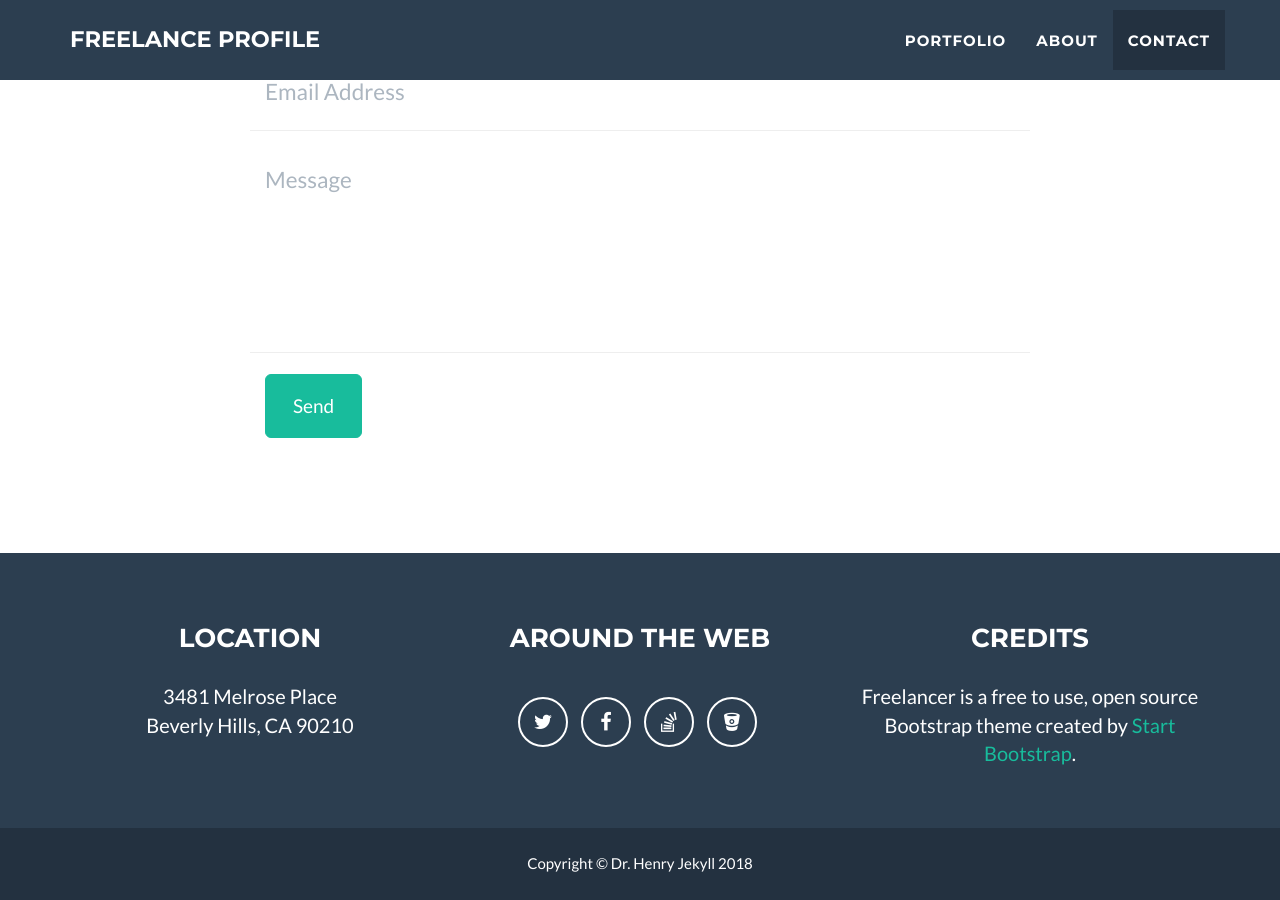
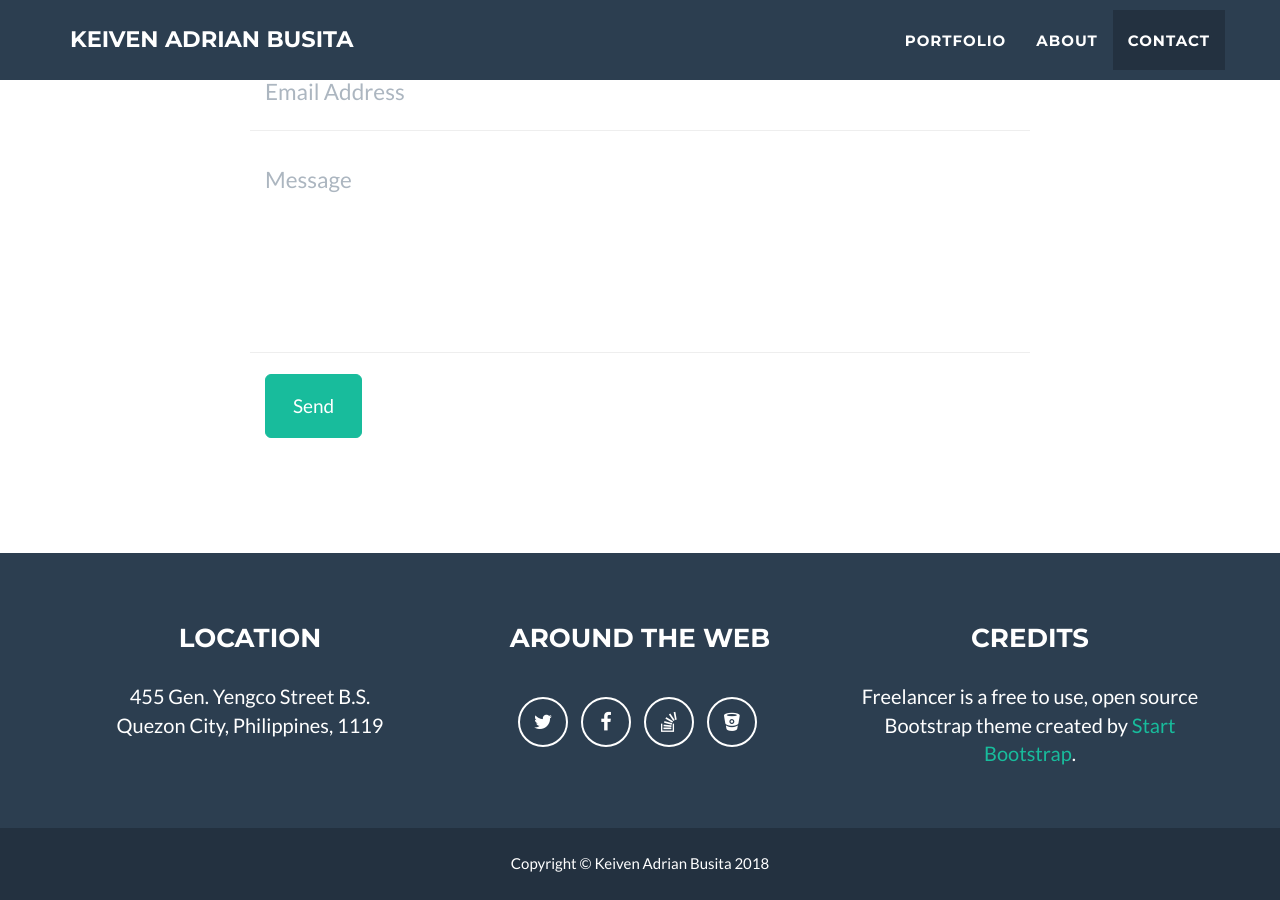
Before and after one commit to kadbusita/kadbusita.github.io, a Jekyll site: the page built from index.html, in a window 1280 px wide and 900 px high, scrolled down 2485 px. Built offline with Jekyll 4.4.1, drawn with Linux system fonts in a browser that asks for light colours; some of the changed text lies outside the part shown.

Commit message:
Update config file

```diff
--- a/_config.yml
+++ b/_config.yml
@@ -1,5 +1,5 @@
 # Site settings
-title: Freelance Profile
+title: Keiven Adrian Busita
 email: kadbusita@gmail.com
 url: https://kadbusita.github.io
 description: "Write an awesome description for your new site here. You can edit this line in _config.yml. It will appear in your document head meta (for Google search results) and in your feed.xml site description."
@@ -32,7 +32,7 @@ color:
 
 # Footer settings
 footer:
-  copyright: Dr. Henry Jekyll
+  copyright: Keiven Adrian Busita
   location: Location
   social: Around the Web
   credits: Credits
@@ -40,7 +40,7 @@ footer:
 # Social networks usernames (many more available: google-plus, flickr, dribbble, pinterest, instagram, tumblr, linkedin, etc.)
 social:
   - title: twitter
-    url: http://twitter.com/jekyllrb
+    url: https://twitter.com/musickebbin
   - title: facebook
     url: https://www.facebook.com/kadbusita.itpro
   - title: stack-overflow
@@ -50,8 +50,8 @@ social:
 
 # Postal address (add as many lines as necessary)
 address:
-  - line: 3481 Melrose Place
-  - line: Beverly Hills, CA 90210
+  - line: 455 Gen. Yengco Street B.S.
+  - line: Quezon City, Philippines, 1119
 
 # Credits content
 credits: 'Freelancer is a free to use, open source Bootstrap theme created by <a href="http://startbootstrap.com">Start Bootstrap</a>.'
```
